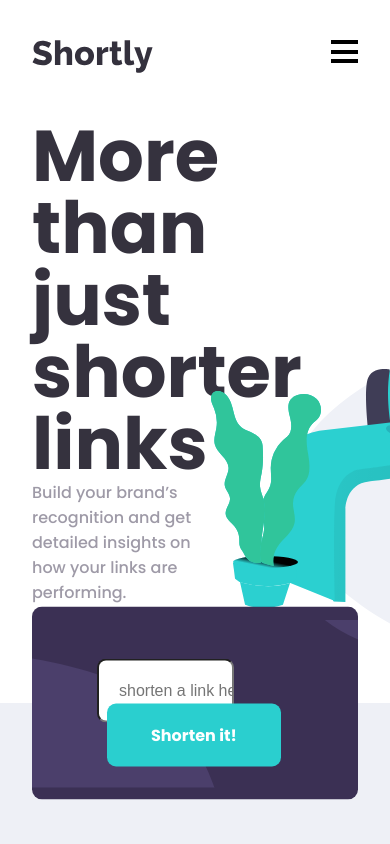
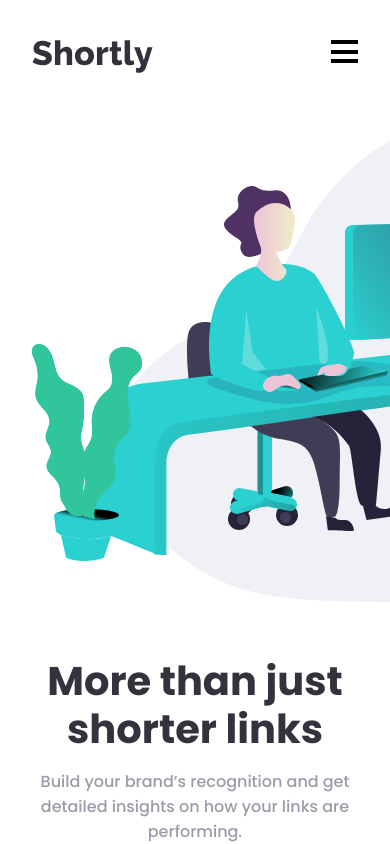
Before and after one commit to ok3dotdev/shortly, a React (Create React App) app: page / in a window 390 px wide. Shown: the top 844 px of the page. Built offline with nearby package versions, Linux system fonts and the light colour scheme.

Commit message:
responsive hero section

```diff
--- a/src/App.css
+++ b/src/App.css
@@ -9,7 +9,7 @@
 .container {
   display: flex;
   width: 100%;
-  /* max-width: 100rem; */
+  max-width: 100rem;
   margin: 0 auto;
   padding: 0 10.4rem;
   justify-content: space-between;
@@ -150,19 +150,20 @@
 /* DESKTOP DEVICES */
 @media only screen and (min-width: 992px) {
   body {
-    background-color: green;
+    /* background-color: green; */
   }
 
-  /* HIDE MOBIL;E HAMBURGER ON LARGE DESKTOP */
+  /* HIDE MOBILE HAMBURGER ON LARGE DESKTOP */
   .mobile-nav {
     display: none;
   }
 }
 
 /* TABLET SCREEN DEVICES */
+
 @media only screen and (max-width: 768px) {
   body {
-    background-color: blue;
+    /* background-color: blue; */
   }
   /* HERO SECTION */
   /* .hero-container {
@@ -191,7 +192,36 @@
     display: none;
   }
 
+  /* REDUCE PADDING ON SIDES */
   .container {
     padding: 0 2rem;
   }
+
+  /* HERO RESPONSIVENESS */
+  .hero-container {
+    flex-direction: column-reverse;
+    padding-bottom: 8rem;
+  }
+
+  .hero_image {
+    width: 100%;
+  }
+  .info {
+    width: 100%;
+    align-items: center;
+    display: flex;
+    flex-direction: column;
+    padding-top: 3rem;
+  }
+
+  .info_heading {
+    font-size: 2.5rem;
+    line-height: 3rem;
+    text-align: center;
+  }
+  .info p {
+    text-align: center;
+    padding-top: 1rem;
+    margin-bottom: 1rem;
+  }
 }
```
